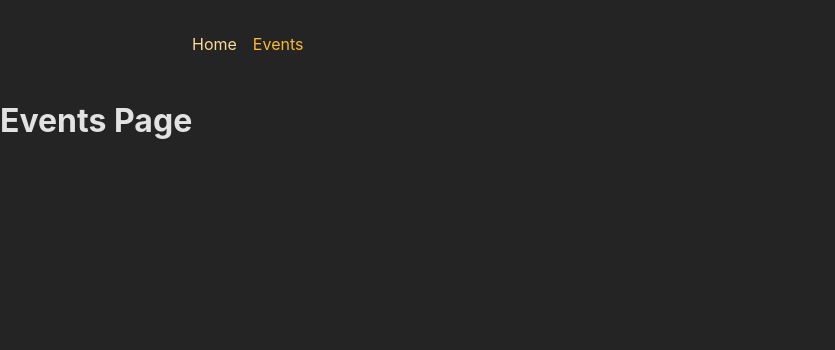
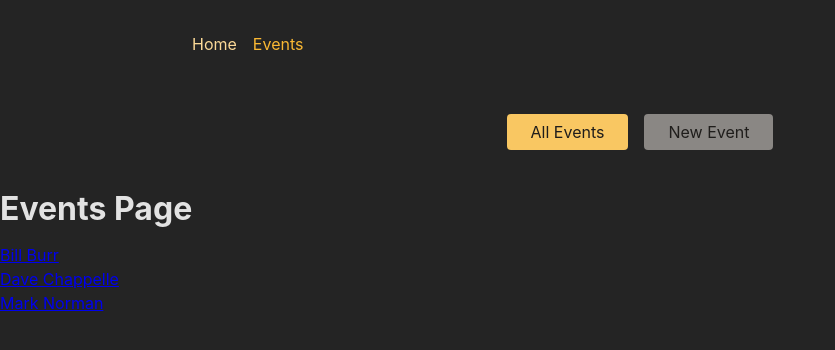
Before and after one commit to oliverthen/react-essentials-v2, a React (Create React App) app in the folder 03-react-router-advanced/frontend/: page /events in a window 1280 px wide. Shown: the top 350 px of the page, without its empty margins (0-835 px from the left). Built offline with nearby package versions, Linux system fonts and the light colour scheme.

Commit message:
Add dummy list of events and add Event Layout for event pages

```diff
--- a/03-react-router-advanced/frontend/src/App.js
+++ b/03-react-router-advanced/frontend/src/App.js
@@ -5,6 +5,7 @@ import EventDetailPage from './pages/EventDetailPage';
 import NewEventPage from './pages/NewEventPage';
 import EditEventPage from './pages/EditEventPage';
 import RootLayout from './pages/Root';
+import EventsRootLayout from './pages/EventsRoot';
 
 // Challenge / Exercise
 
@@ -34,10 +35,13 @@ const router = createBrowserRouter([
 		// errorElement: <ErrorPage />,
 		children: [
 		{ index: true, element: <HomePage /> },
-		{ path: '/events', element: <EventsPage /> },
-		{ path: '/events/:eventId', element: <EventDetailPage /> },
-		{ path: '/events/new', element: <NewEventPage /> },
-		{ path: '/events/:eventId/edit', element: <EditEventPage /> },
+		{ path: 'events', element: <EventsRootLayout />, children:  [
+			{ index: true, element: <EventsPage /> },
+			{ path: ':eventId', element: <EventDetailPage /> },
+			{ path: 'new', element: <NewEventPage /> },
+			{ path: ':eventId/edit', element: <EditEventPage /> },
+		]},
+
 		],
 	},
 ]);
--- a/03-react-router-advanced/frontend/src/components/EventsNavigation.js
+++ b/03-react-router-advanced/frontend/src/components/EventsNavigation.js
@@ -1,3 +1,5 @@
+
+import { NavLink } from 'react-router-dom';
 import classes from './EventsNavigation.module.css';
 
 function EventsNavigation() {
@@ -6,10 +8,10 @@ function EventsNavigation() {
       <nav>
         <ul className={classes.list}>
           <li>
-            <a href="/events">All Events</a>
+            <NavLink to="/events" className={({isActive}) =>isActive ? classes.active : undefined} end>All Events</NavLink>
           </li>
           <li>
-            <a href="/events/new">New Event</a>
+            <NavLink to="/events/new" className={({isActive}) =>isActive ? classes.active : undefined}>New Event</NavLink>
           </li>
         </ul>
       </nav>
--- a/03-react-router-advanced/frontend/src/pages/EventDetailPage.js
+++ b/03-react-router-advanced/frontend/src/pages/EventDetailPage.js
@@ -1,6 +1,14 @@
+import { useParams } from "react-router-dom";
+
 function EventDetailPage() {
+	const params = useParams();
+
+
 	return (
-		<h1>Event Detail Page</h1>
+		<>
+			<h1>Event Details!</h1>
+			<p>{params.eventId}</p>
+		</>
 	);
 }
 
--- a/03-react-router-advanced/frontend/src/pages/EventsPage.js
+++ b/03-react-router-advanced/frontend/src/pages/EventsPage.js
@@ -1,6 +1,34 @@
+import { Link } from "react-router-dom";
+
+const DUMMY_EVENTS = [
+	{
+		id: 'e1',
+		title: 'Bill Burr',
+		description: 'Bill Burr live from the Bergen Pac.'
+	},
+	{
+		id: 'e2',
+		title: 'Dave Chappelle',
+		description: 'Dave Chappelle live from MSG.'
+	},
+	{
+		id: 'e3',
+		title: 'Mark Norman',
+		description: 'Mark Norman live from the NYCC.'
+	},
+];
+
 function EventsPage() {
 	return (
+		<>
 		<h1>Events Page</h1>
+		<ul>
+			{DUMMY_EVENTS.map((event) => (
+				<li key={event.id}><Link to={event.id}>{event.title}</Link></li>
+			))}
+		</ul>
+		</>
+
 	);
 }
 
--- /dev/null
+++ b/03-react-router-advanced/frontend/src/pages/EventsRoot.js
@@ -0,0 +1,15 @@
+import { Outlet } from "react-router-dom";
+import EventsNavigation from "../components/EventsNavigation";
+
+function EventsRootLayout() {
+	return (
+		<>
+			<EventsNavigation />
+			<main>
+				<Outlet />
+			</main>
+		</>
+	);
+}
+
+export default EventsRootLayout;
```
